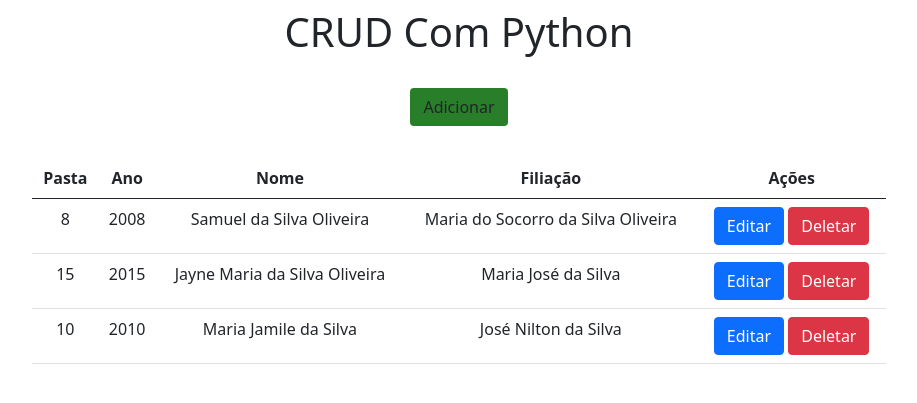
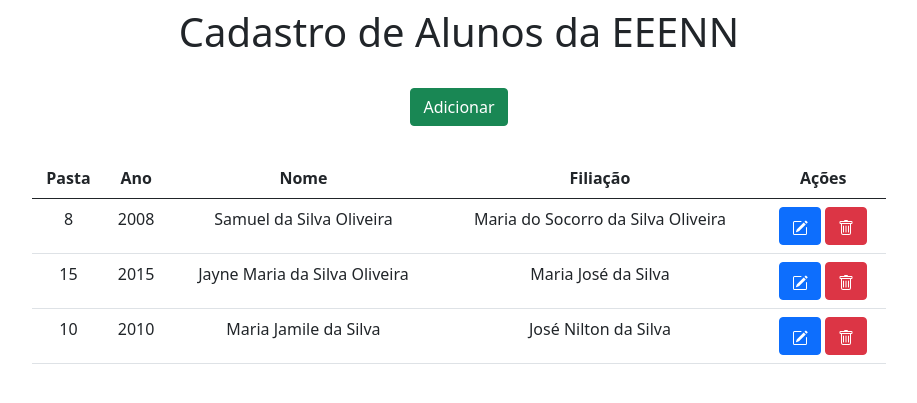
Before and after one commit to orionsamuel/CRUD-Edmundo-Neves, a Django app: page / in a window 1280 px wide. Shown: the top 403 px of the page, without its empty margins (181-1098 px from the left). Run offline with Django 3.2, Linux system fonts and the light colour scheme; data comes from the database, SQL or seed files in the repository; both versions use the stored data as it was after the commit.

Commit message:
Parte do update funcionando

```diff
--- a/app/templates/form.html
+++ b/app/templates/form.html
@@ -13,11 +13,11 @@
         </div>
 
         <div class="col-8 m-auto pt-3 pb-2 text-center">
-            <a href="/" class="btn btn-info" style="background-color:rgb(96, 125, 148);">Voltar</a>
+            <a href="/" class="btn btn-info">Voltar</a>
         </div>
 
         <div class="col-8 m-auto pt-4 pb-2 text-center">
-            <form name="form" id="form" action="/create/" method="post">
+            <form name="form" id="form" action="{% if db%}/update/{{db.id}}{% else %}/create/{% endif %}" method="post">
                 {% csrf_token %}
                 <!--{{form.as_p}}-->
                 <div class="form-group mt-4">Pasta: {{form.pasta}}</div>
@@ -25,7 +25,7 @@
                 <div class="form-group mt-4">Nome: {{form.nome}}</div>
                 <div class="form-group mt-4">Filiação: {{form.filiacao}}</div>
                 <div class="form-group mt-4">
-                    <input type="submit" class="btn btn-sucess" value="Salvar" style="background-color:rgb(41, 126, 41);">
+                    <input type="submit" class="btn btn-success" value="Salvar">
                 </div>
             </form>
         </div>
--- a/app/templates/index.html
+++ b/app/templates/index.html
@@ -3,17 +3,17 @@
 
     <head>
         <meta charset="UTF-8">
-        <title>CRUD Com Python</title>
+        <title>Cadastro de Alunos</title>
         <link rel="stylesheet" href="https://cdn.jsdelivr.net/npm/bootstrap@5.0.1/dist/css/bootstrap.min.css" rel="stylesheet" integrity="sha384-+0n0xVW2eSR5OomGNYDnhzAbDsOXxcvSN1TPprVMTNDbiYZCxYbOOl7+AMvyTG2x" crossorigin="anonymous">
     </head>
 
     <body>
         <div class="col-8 m-auto pt-2 pb-2 text-center">
-            <h1>CRUD Com Python</h1>
+            <h1>Cadastro de Alunos da EEENN</h1>
         </div>
 
         <div class="col-8 m-auto pt-3 pb-2 text-center">
-            <a href="/form" class="btn btn-sucess" style="background-color:rgb(41, 126, 41);">Adicionar</a>
+            <a href="/form" class="btn btn-success">Adicionar</a>
         </div>
 
         <div class="col-8 m-auto pt-4 pb-2 text-center">
@@ -35,8 +35,14 @@
                     <td>{{dbs.nome}}</td>
                     <td>{{dbs.filiacao}}</td>
                     <td>
-                      <a href="" class="btn btn-primary">Editar</a>
-                      <a href="" class="btn btn-danger">Deletar</a>
+                      <a href="/edit/{{dbs.id}}" class="btn btn-primary"><svg xmlns="http://www.w3.org/2000/svg" width="16" height="16" fill="currentColor" class="bi bi-pencil-square" viewBox="0 0 16 16">
+                        <path d="M15.502 1.94a.5.5 0 0 1 0 .706L14.459 3.69l-2-2L13.502.646a.5.5 0 0 1 .707 0l1.293 1.293zm-1.75 2.456-2-2L4.939 9.21a.5.5 0 0 0-.121.196l-.805 2.414a.25.25 0 0 0 .316.316l2.414-.805a.5.5 0 0 0 .196-.12l6.813-6.814z"/>
+                        <path fill-rule="evenodd" d="M1 13.5A1.5 1.5 0 0 0 2.5 15h11a1.5 1.5 0 0 0 1.5-1.5v-6a.5.5 0 0 0-1 0v6a.5.5 0 0 1-.5.5h-11a.5.5 0 0 1-.5-.5v-11a.5.5 0 0 1 .5-.5H9a.5.5 0 0 0 0-1H2.5A1.5 1.5 0 0 0 1 2.5v11z"/>
+                      </svg></a>
+                      <a href="" class="btn btn-danger"><svg xmlns="http://www.w3.org/2000/svg" width="16" height="16" fill="currentColor" class="bi bi-trash" viewBox="0 0 16 16">
+                        <path d="M5.5 5.5A.5.5 0 0 1 6 6v6a.5.5 0 0 1-1 0V6a.5.5 0 0 1 .5-.5zm2.5 0a.5.5 0 0 1 .5.5v6a.5.5 0 0 1-1 0V6a.5.5 0 0 1 .5-.5zm3 .5a.5.5 0 0 0-1 0v6a.5.5 0 0 0 1 0V6z"/>
+                        <path fill-rule="evenodd" d="M14.5 3a1 1 0 0 1-1 1H13v9a2 2 0 0 1-2 2H5a2 2 0 0 1-2-2V4h-.5a1 1 0 0 1-1-1V2a1 1 0 0 1 1-1H6a1 1 0 0 1 1-1h2a1 1 0 0 1 1 1h3.5a1 1 0 0 1 1 1v1zM4.118 4 4 4.059V13a1 1 0 0 0 1 1h6a1 1 0 0 0 1-1V4.059L11.882 4H4.118zM2.5 3V2h11v1h-11z"/>
+                      </svg></a>
                     </td>
                   </tr>
                   {% endfor %}
--- a/app/views.py
+++ b/app/views.py
@@ -20,3 +20,17 @@ def create(request):
     if form.is_valid():
         form.save()
         return redirect('home')
+
+def edit(request, pk):
+    data = {}
+    data['db'] = Alunos.objects.get(pk=pk)
+    data['form'] = AlunosForm(instance=data['db'])
+    return render(request, 'form.html', data)
+
+def update(request, pk):
+    data = {}
+    data['db'] = Alunos.objects.get(pk=pk)
+    form = AlunosForm(request.POST or None, instance=data['db'])
+    if form.is_valid():
+        form.save()
+        return redirect('home')
--- a/project/urls.py
+++ b/project/urls.py
@@ -15,11 +15,13 @@ Including another URLconf
 """
 from django.contrib import admin
 from django.urls import path
-from app.views import home, form, create
+from app.views import home, form, create, edit, update
 
 urlpatterns = [
     path('admin/', admin.site.urls),
     path('', home, name='home'),
     path('form/', form, name='form'),
     path('create/', create, name='create'),
+    path('edit/<int:pk>', edit, name='edit'),
+    path('update/<int:pk>', update, name='update'),
 ]
--- /dev/null
+++ b/requeriments.txt
@@ -0,0 +1,6 @@
+Django==3.2.2
+django-appconf==1.0.4
+django-compressor==2.4.1
+django-cors-headers==3.7.0
+django-money==1.3.1
+django-sass-processor==1.0.1
```
Also changed, not shown: assets/images/trash.svg (added), db.sqlite3.
